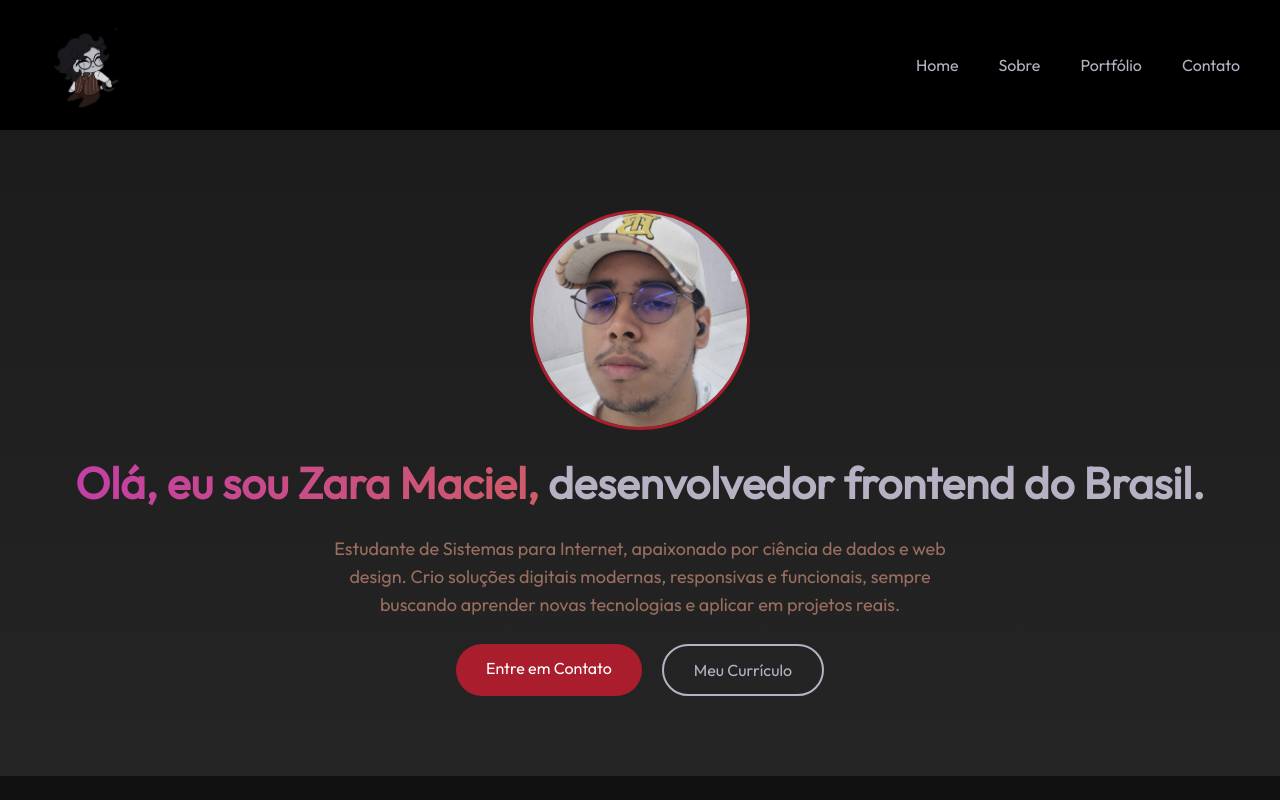
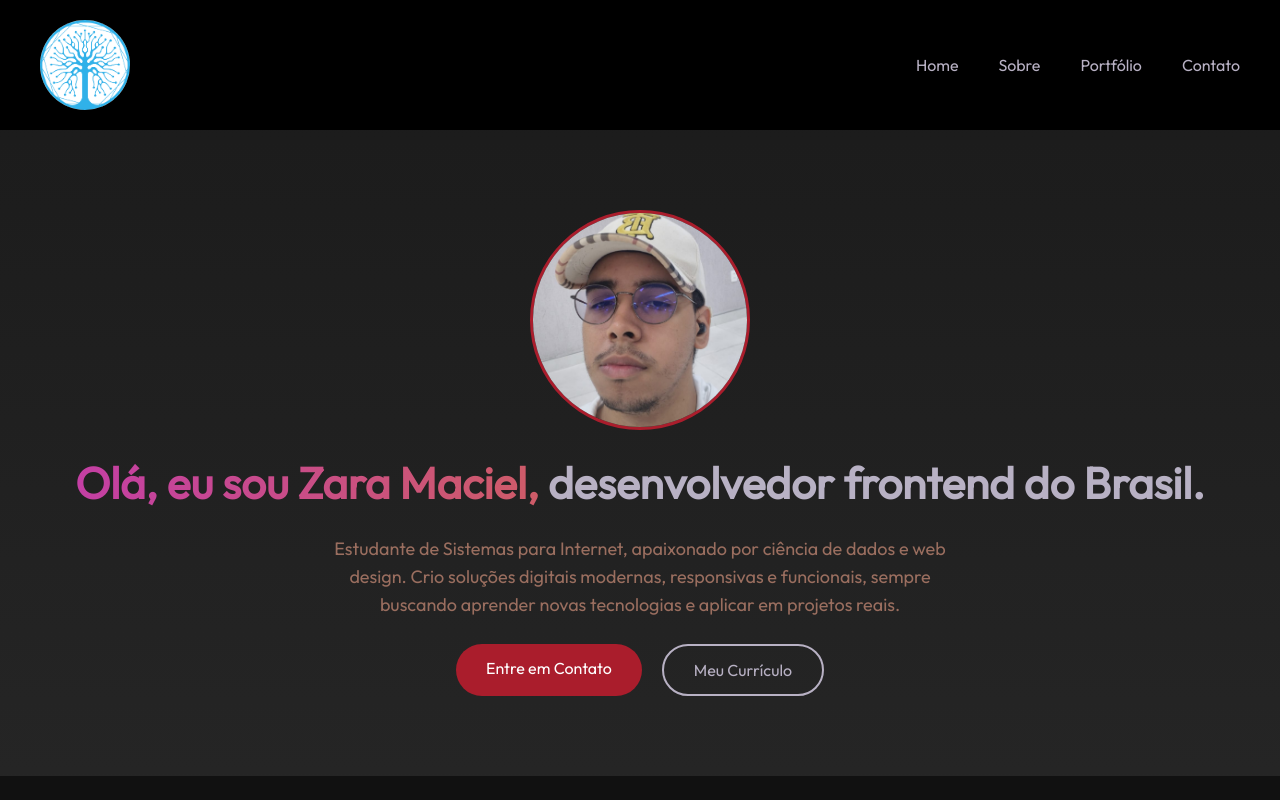
Before and after one commit to ZaraTakion/ZaraTakion.github.io, a React (Vite) app: page / in a window 1280 px wide. Shown: the top 800 px of the page. Built offline with nearby package versions, Linux system fonts and the light colour scheme; the HTML template or start-up script is replaced by a standard one.

Commit message:
Substituído zara-mini.png por logo.png no Navbar

```diff
--- a/src/Components/Navbar/Navbar.css
+++ b/src/Components/Navbar/Navbar.css
@@ -12,7 +12,7 @@
 /* Logo */
 .nav-img {
     width: 90px;
-    border-radius: 10px;
+    border-radius: 50%;
 }
 
 /* Menu */
--- a/src/Components/Navbar/Navbar.jsx
+++ b/src/Components/Navbar/Navbar.jsx
@@ -1,6 +1,6 @@
 import { useState } from "react";
 import './Navbar.css';
-import zaraMini from '../../assets/zara-mini.png';
+import logo from '../../assets/logo.png';
 
 const Navbar = () => {
   const [menuAberto, setMenuAberto] = useState(false);
@@ -11,7 +11,7 @@ const Navbar = () => {
     <nav className="navbar">
       {/* Logo */}
       <div className="logo">
-        <img src={zaraMini} alt="Logo Zara" className="nav-img" />
+        <img src={logo} alt="Logo Zara" className="nav-img" />
       </div>
 
       {/* Menu */}
```
Also changed, not shown: src/assets/Zara-mini.png (deleted), src/assets/logo.png (added).
